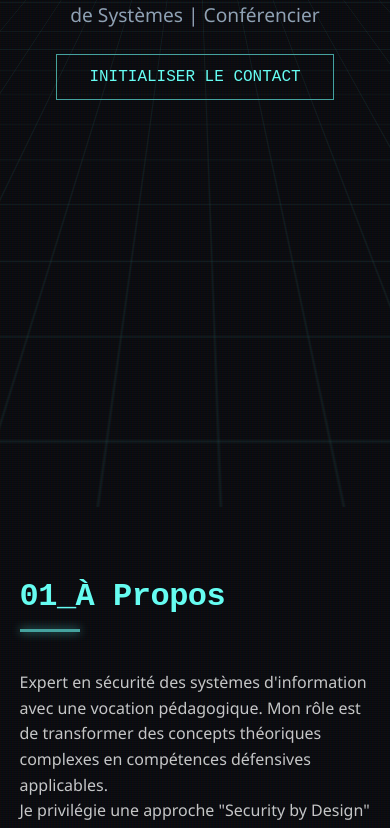
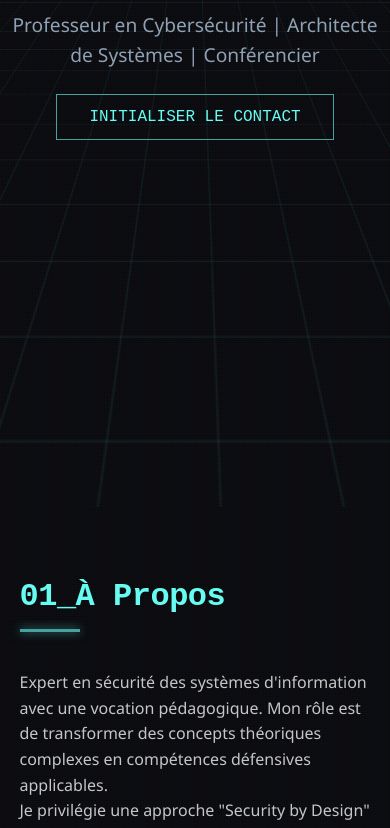
Before and after one commit to GYOM15/abdou-repo, a plain HTML site: page index.html in a window 390 px wide. Shown: the part 337-1165 px from the top of the page. Drawn offline with Linux system fonts and the light colour scheme.

Commit message:
Increase top padding from 100px to 140px

```diff
--- a/index.html
+++ b/index.html
@@ -251,7 +251,7 @@
                 align-items: flex-start;
 
                 /* 2. On ajoute un coussin en haut (hauteur de la nav + marge) */
-                padding-top: 100px;
+                padding-top: 140px;
 
                 /* 3. On permet à la section de grandir si le texte est long */
                 height: auto;
```
